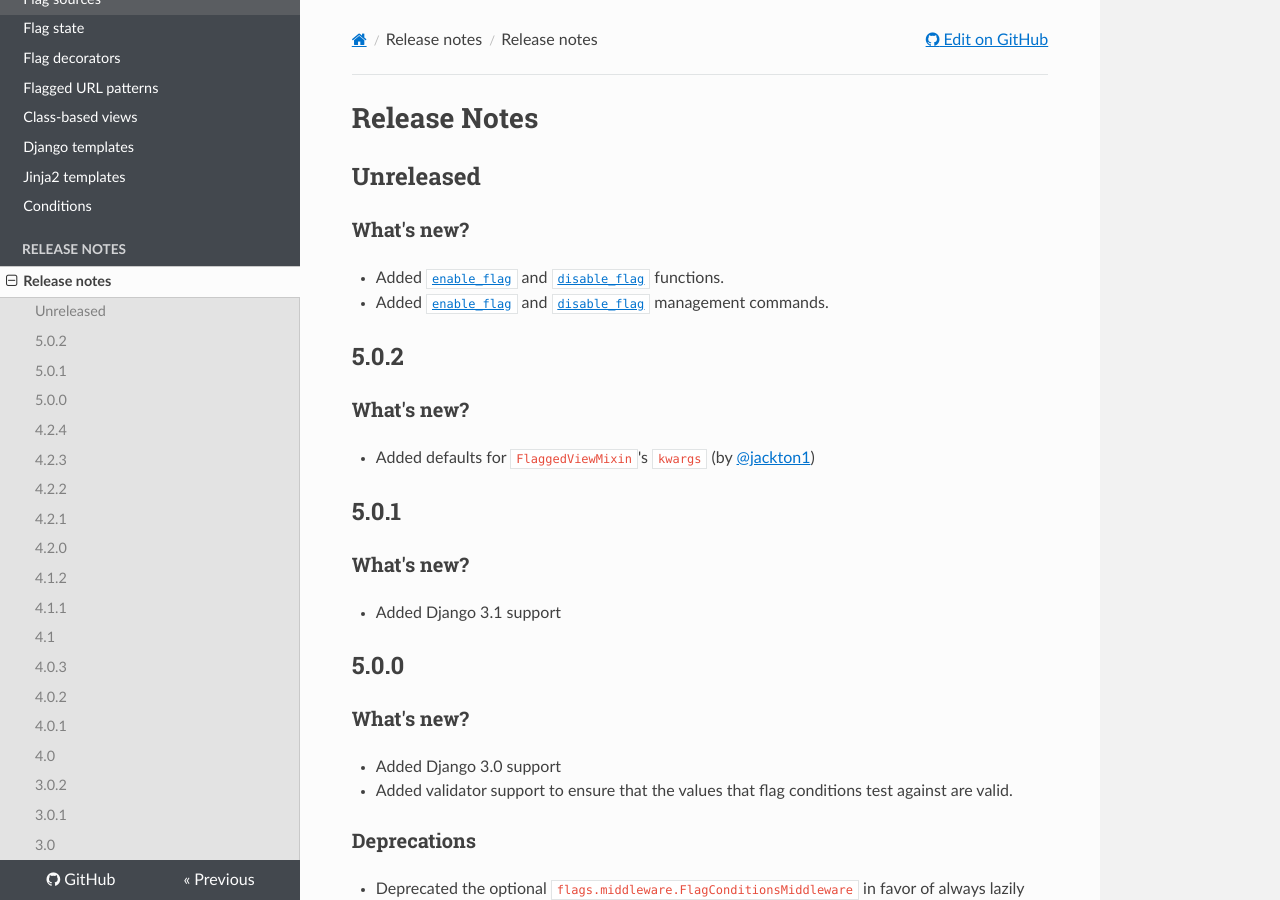
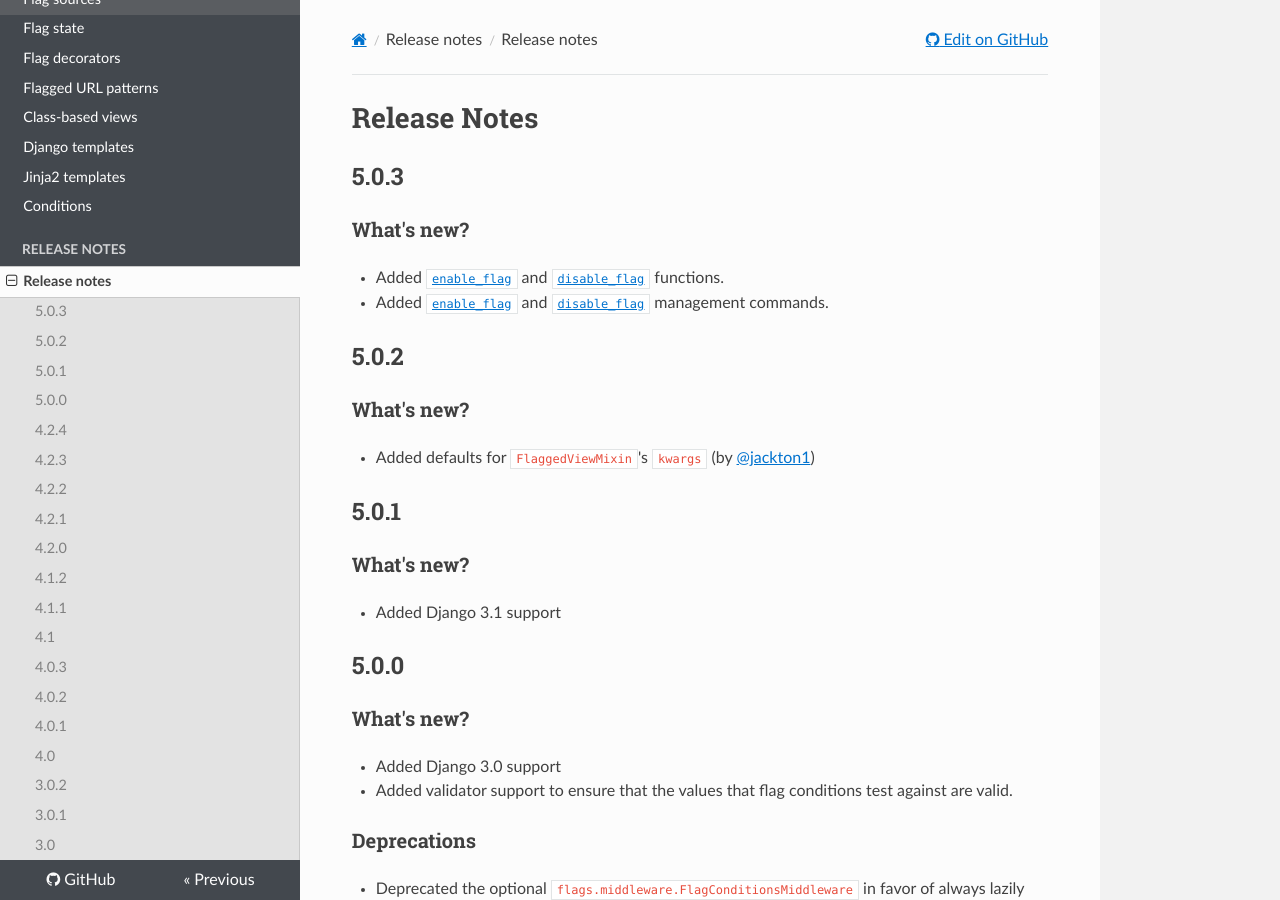
Before and after one commit to cfpb/django-flags, an MkDocs documentation site: the page built from docs/releasenotes.md, in a window 1280 px wide and 900 px high. Built offline with MkDocs 1.6.1, drawn with Linux system fonts in a browser that asks for light colours; nearby versions of some CDN libraries; old or Windows-style settings are respelled for this version of MkDocs.

Commit message:
Update version number to 5.0.3

```diff
--- a/docs/releasenotes.md
+++ b/docs/releasenotes.md
@@ -1,6 +1,6 @@
 # Release Notes
 
-## Unreleased
+## 5.0.3
 
 ### What's new?
 
--- a/setup.py
+++ b/setup.py
@@ -24,7 +24,7 @@ setup(
     long_description=open("README.md", "r", encoding="utf-8").read(),
     long_description_content_type="text/markdown",
     license="CC0",
-    version="5.0.2",
+    version="5.0.3",
     include_package_data=True,
     packages=find_packages(),
     python_requires=">=3.6",
```
